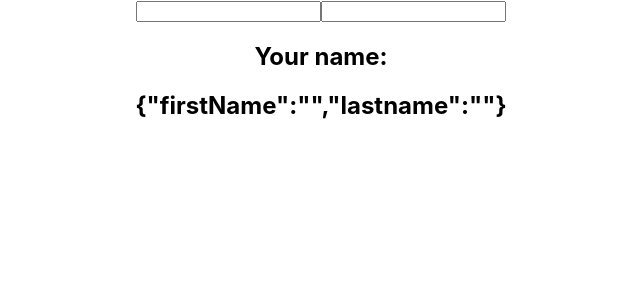
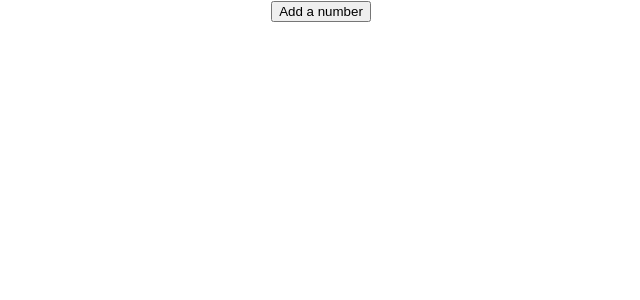
Before and after one commit to AditiVadi/Learning_reajctjs, a React (Create React App) app in the folder reacct-http/: page / in a window 1280 px wide. Shown: the top 300 px of the page, without its empty margins (319-959 px from the left). Built offline with nearby package versions, Linux system fonts and the light colour scheme.

Commit message:
useState with Array

```diff
--- a/reacct-http/src/App.js
+++ b/reacct-http/src/App.js
@@ -1,6 +1,7 @@
 
 import './App.css';
-import HokkCounterThree from './components/Hooks/HokkCounterThree';
+import HookswithArray from './components/Hooks/HookswithArray';
+//import HokkCounterThree from './components/Hooks/HokkCounterThree';
 //import HookCounter from './components/Hooks/HookCounter';
 //import HookCounterTwo from './components/Hooks/HookCounterTwo';
 //import PostForm from './components/PostForm';
@@ -12,8 +13,9 @@
       {/*<PostList/>
       <PostForm/>
       <HookCounter/>
-      <HookCounterTwo/>*/}
-      <HokkCounterThree/>
+      <HookCounterTwo/>
+      <HokkCounterThree/>*/}
+      <HookswithArray/>
     </div>
   );
 }
--- /dev/null
+++ b/reacct-http/src/components/Hooks/HookswithArray.js
@@ -0,0 +1,22 @@
+import React, { useState } from 'react'
+
+function HookswithArray() {
+    const [items,setItems]=useState([]);
+
+    const addItem=()=>{
+      setItems([...items,{
+        id:items.length,
+        value:Math.floor(Math.random()*10)+1,
+      }])
+    }
+  return (
+    <div>
+    <button onClick={addItem}>Add a number</button>
+      <ul>
+      {items.map(item=>(<li key={item.id}>{item.value}</li>))}
+        </ul>
+    </div>
+  )
+}
+
+export default HookswithArray
```
